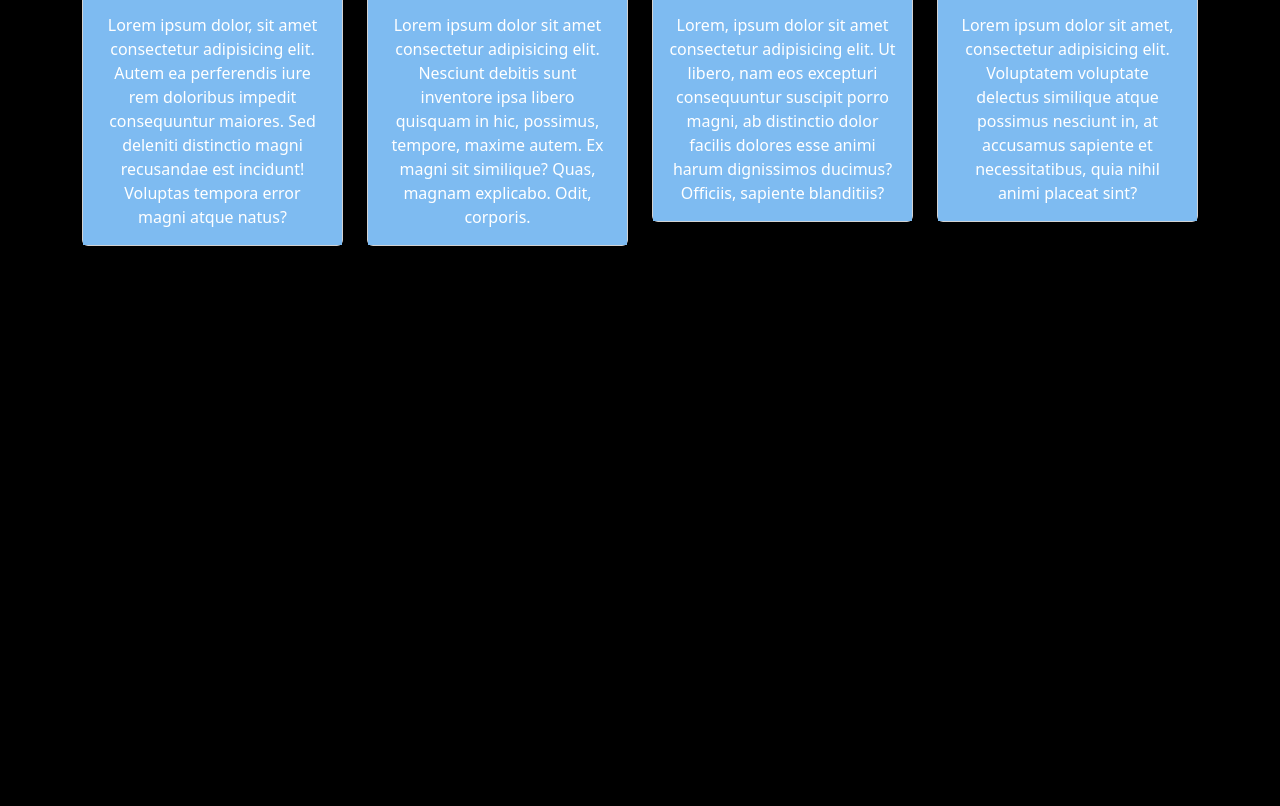
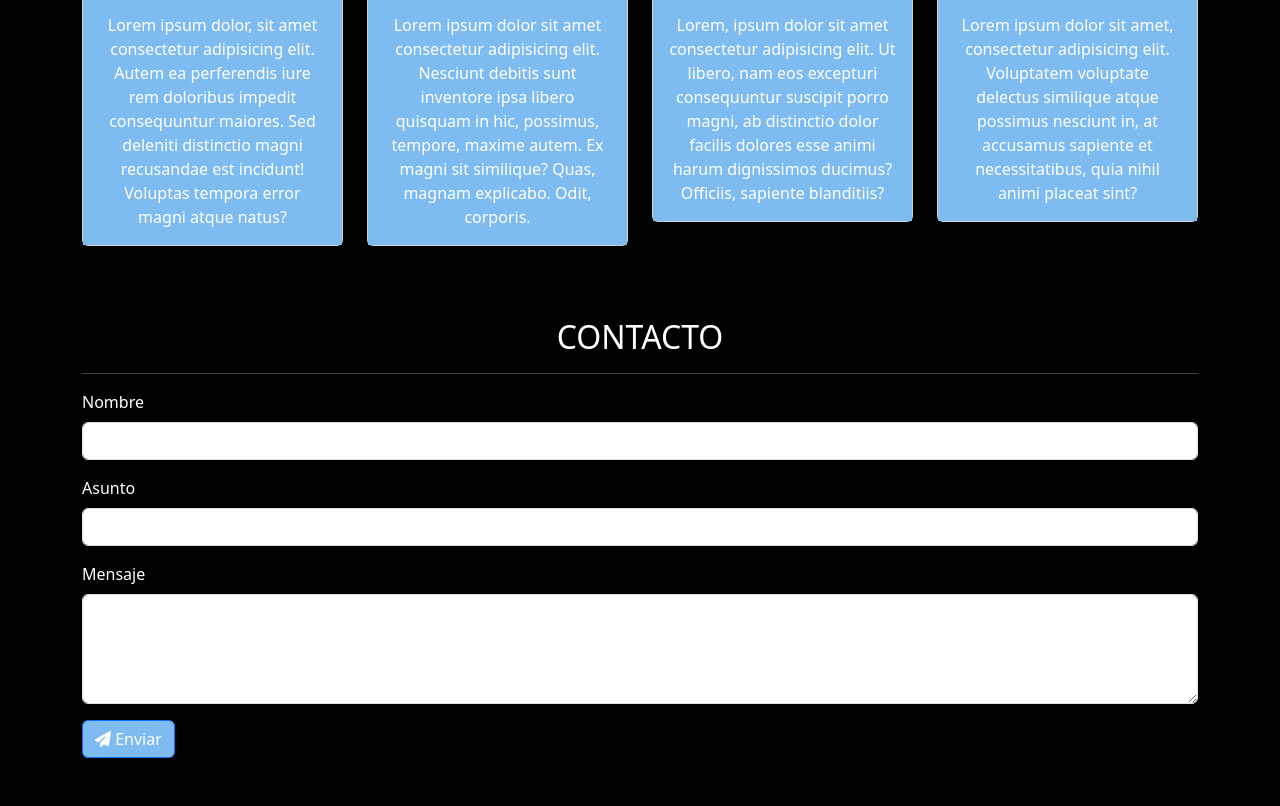
Before and after one commit to Jaocal1978/viajes_chile, a plain HTML site: page index.html in a window 1280 px wide. Shown: the part 1920-2726 px from the top of the page. Before the commit the page ends 2238 px from the top, so only its background shows below. Drawn offline with nearby package versions, Linux system fonts and the light colour scheme.

Commit message:
Se agrega section Contacto con form bootstrap y se agregan algunos css.

```diff
--- a/assets/css/style.css
+++ b/assets/css/style.css
@@ -41,3 +41,11 @@ body {
     background: #7ebbf1;
     color: #ffffff;
 }
+
+.form-color {
+    color: #ffffff;
+}
+
+.color {
+    background: #7ebbf1;
+}
--- a/index.html
+++ b/index.html
@@ -192,6 +192,33 @@
         </div>
     </section>
 
+    <!--Contacto-->
+    <section class="container dest pb-5">
+        <h2 class="text-center">CONTACTO</h2>
+        <hr>
+        <div class="row">
+            <div class="col">
+                <form class="form-color">
+                    <div class="mb-3">
+                        <label for="txtNombre" class="form-label">Nombre</label>
+                        <input type="text" class="form-control" id="txtNombre">
+                    </div>
+                    <div class="mb-3">
+                        <label for="txtAsunto" class="form-label">Asunto</label>
+                        <input type="text" class="form-control" id="txtAsunto">
+                    </div>
+                    <div class="mb-3">
+                        <label for="txtCorreo" class="form-label">Mensaje</label>
+                        <textarea name="correo" id="txtCorreo" class="form-control" rows="4"></textarea>
+                    </div>
+                    <button type="submit" class="btn btn-primary color">
+                        <i class="fa-solid fa-paper-plane"></i> Enviar
+                    </button>
+                </form>
+            </div>
+        </div>
+    </section>
+
     <!--JQuery-->
     <script src="https://code.jquery.com/jquery-3.7.1.js" integrity="sha256-eKhayi8LEQwp4NKxN+CfCh+3qOVUtJn3QNZ0TciWLP4="
         crossorigin="anonymous"></script>
```
